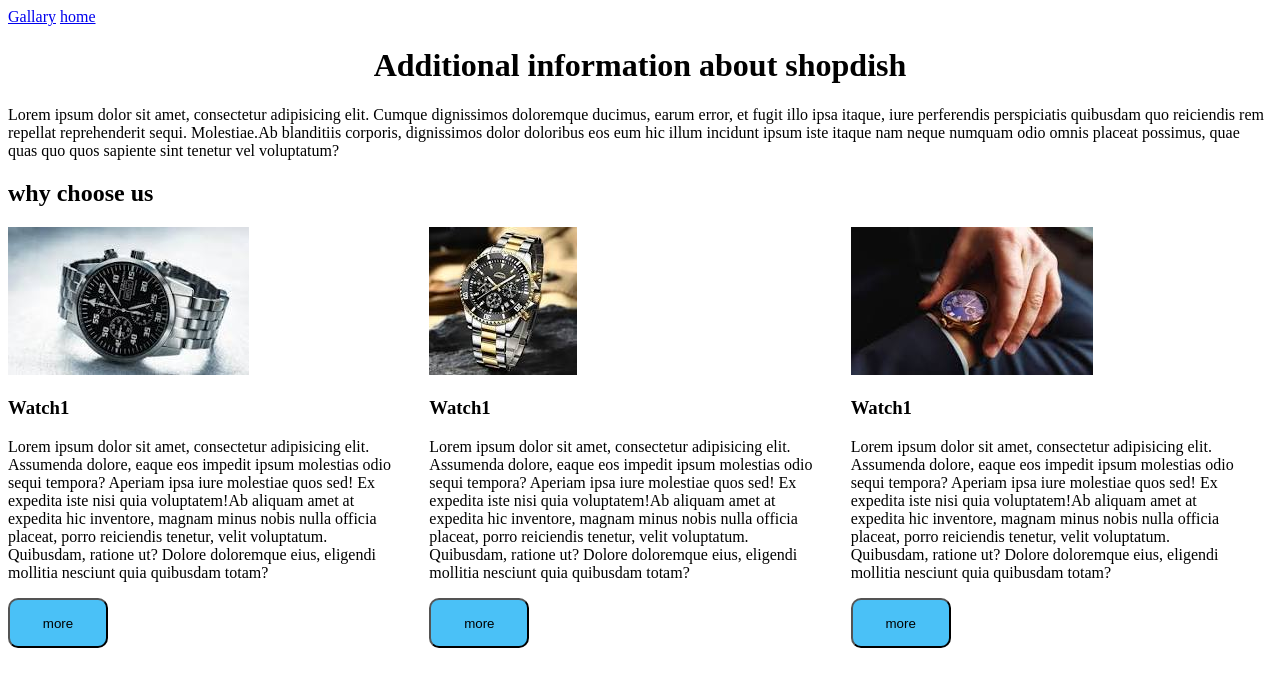
After one commit to Ernestomondi2006/SHOP, a Django app: page /about/ in a window 1280 px wide. The commit adds this page. Shown: the top 687 px of the page. Run offline with Django 5.2, Linux system fonts and the light colour scheme.

Commit message:
second commit

```diff
--- /dev/null
+++ b/Templates/about.html
@@ -0,0 +1,54 @@
+<!doctype html>
+<html lang="en">
+<head>
+    <meta charset="UTF-8">
+    <meta name="viewport"
+          content="width=device-width, user-scalable=no, initial-scale=1.0, maximum-scale=1.0, minimum-scale=1.0">
+    <meta http-equiv="X-UA-Compatible" content="ie=edge">
+    <title>About</title>
+    {%  load static %}
+    <link rel="icon" href="{% static 'assets/img.png' %}">
+    <link rel="stylesheet" href="{% static 'css/about.css' %}">
+
+    <a href="{% url 'gallary' %}">Gallary</a>
+    <a href="{% url 'home' %}">home</a>
+
+
+</head>
+<body>
+<h1>Additional information about shopdish</h1>
+<p><span>Lorem ipsum dolor sit amet, consectetur adipisicing elit. Cumque dignissimos doloremque ducimus, earum error, et fugit illo ipsa itaque, iure perferendis perspiciatis quibusdam quo reiciendis rem repellat reprehenderit sequi. Molestiae.</span><span>Ab blanditiis corporis, dignissimos dolor doloribus eos eum hic illum incidunt ipsum iste itaque nam neque numquam odio omnis placeat possimus, quae quas quo quos sapiente sint tenetur vel voluptatum?</span></p>
+
+<h2>why choose us</h2>
+<div id="main">
+
+    <div class="mydiv">
+        <img src=" {% static 'assets/watch1.png' %}" alt="">
+        <h3>Watch1</h3>
+        <p><span>Lorem ipsum dolor sit amet, consectetur adipisicing elit. Assumenda dolore, eaque eos impedit ipsum molestias odio sequi tempora? Aperiam ipsa iure molestiae quos sed! Ex expedita iste nisi quia voluptatem!</span><span>Ab aliquam amet at expedita hic inventore, magnam minus nobis nulla officia placeat, porro reiciendis tenetur, velit voluptatum. Quibusdam, ratione ut? Dolore doloremque eius, eligendi mollitia nesciunt quia quibusdam totam?</span></p>
+        <button>more</button>
+
+    </div>
+
+    <div class="mydiv">
+        <img src=" {% static 'assets/img_2.png' %}" alt="">
+        <h3>Watch1</h3>
+        <p><span>Lorem ipsum dolor sit amet, consectetur adipisicing elit. Assumenda dolore, eaque eos impedit ipsum molestias odio sequi tempora? Aperiam ipsa iure molestiae quos sed! Ex expedita iste nisi quia voluptatem!</span><span>Ab aliquam amet at expedita hic inventore, magnam minus nobis nulla officia placeat, porro reiciendis tenetur, velit voluptatum. Quibusdam, ratione ut? Dolore doloremque eius, eligendi mollitia nesciunt quia quibusdam totam?</span></p>
+        <button>more</button>
+</div>
+    <div class="mydiv" >
+        <img src=" {% static 'assets/img_3.png' %}" alt="">
+        <h3>Watch1</h3>
+        <p><span>Lorem ipsum dolor sit amet, consectetur adipisicing elit. Assumenda dolore, eaque eos impedit ipsum molestias odio sequi tempora? Aperiam ipsa iure molestiae quos sed! Ex expedita iste nisi quia voluptatem!</span><span>Ab aliquam amet at expedita hic inventore, magnam minus nobis nulla officia placeat, porro reiciendis tenetur, velit voluptatum. Quibusdam, ratione ut? Dolore doloremque eius, eligendi mollitia nesciunt quia quibusdam totam?</span></p>
+        <button>more</button></div>
+
+
+
+
+</div>
+
+
+
+
+</body>
+</html>
--- a/Templates/index.html
+++ b/Templates/index.html
@@ -6,6 +6,9 @@
           content="width=device-width, user-scalable=no, initial-scale=1.0, maximum-scale=1.0, minimum-scale=1.0">
     <meta http-equiv="X-UA-Compatible" content="ie=edge">
     <title>Home page</title>
+    {% load static %}
+    <link rel="stylesheet" href="{% static 'css/home.css' %}">
+    <link rel="icon" href="{% static 'assets/img_2.png' %}">
     <style>
         h1{text-align: center;
            color: #4ac1f7;
@@ -21,6 +24,9 @@
     </style>
 </head>
 <body>
+<a href="{% url 'gallary' %}">Gallary</a>
+<a href="{% url 'about' %}">About</a>
+
 <marquee behavior="" direction=""><h1>SHOPDISH APP</h1></marquee>
 <p><span>Lorem ipsum dolor sit amet, consectetur adipisicing elit. Autem blanditiis deleniti dignissimos explicabo facilis fugit illo impedit ipsum omnis pariatur praesentium, quaerat quam similique unde veniam. Error minima mollitia totam.</span><span>Ad aliquam assumenda corporis, cumque dignissimos doloremque earum esse fugiat illo, iste iure iusto labore laborum libero maiores necessitatibus neque nihil omnis optio quibusdam recusandae saepe similique velit voluptas voluptatibus.</span></p>
 <p><span>Lorem ipsum dolor sit amet, consectetur adipisicing elit. Consectetur consequatur debitis dicta distinctio dolor dolore doloremque, et fuga inventore itaque minima modi, natus quas, quo reiciendis sapiente sit tempora ut!</span><span>Accusantium adipisci autem, deleniti eos expedita ipsa ipsum iure laudantium magnam minima modi nesciunt pariatur perspiciatis placeat recusandae repellendus tenetur ut veniam. Aspernatur cum ipsam modi mollitia perspiciatis vero! Minus.</span><span>Animi autem debitis delectus deserunt dolorem, eaque esse ex excepturi fugiat hic incidunt iure labore molestias neque nostrum officia optio quasi qui reprehenderit rerum saepe sint sunt temporibus tenetur vitae?</span></p>
--- a/shopapp/urls.py
+++ b/shopapp/urls.py
@@ -5,6 +5,7 @@ from shopapp import views
 
 urlpatterns = [
     path('admin/', admin.site.urls),
-    path('home/', views.home),
-    path('gallary/', views.images),
+    path('', views.home,name='home'),
+    path('gallary/', views.images,name='gallary'),
+    path('about/', views.about,name='about'),
 ]
--- a/shopapp/views.py
+++ b/shopapp/views.py
@@ -7,3 +7,6 @@ def home(request):
 
 def images(request):
     return render(request, 'gallary.html')
+
+def about(request):
+    return render(request, 'about.html')
--- /dev/null
+++ b/static/css/about.css
@@ -0,0 +1,15 @@
+h1{
+    text-align: center;
+}
+#main{
+    display: flex;
+}
+.mydiv{
+    margin-right: 30px;
+}
+button{
+    background-color: #4ac1f7;
+    height: 50px;
+    width: 100px;
+    border-radius:10px;
+}
```
Also changed, not shown: Templates/gallary.html (+23 -0 lines), static/css/home.css (added, +7 -0 lines), static/assets/background image.png (added), static/assets/img.png (added), static/assets/img_1.png (added), static/assets/img_2.png (added), static/assets/img_3.png (added), static/assets/watch1.png (added).
